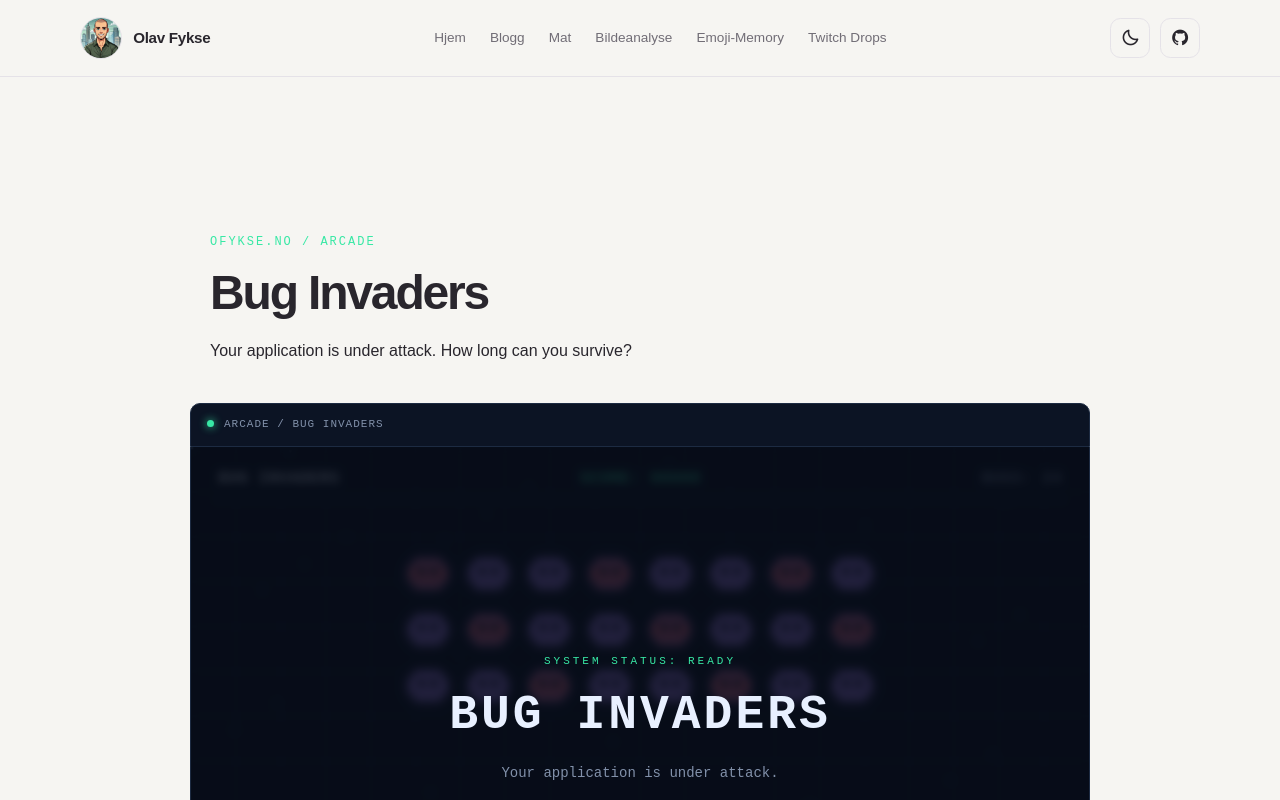
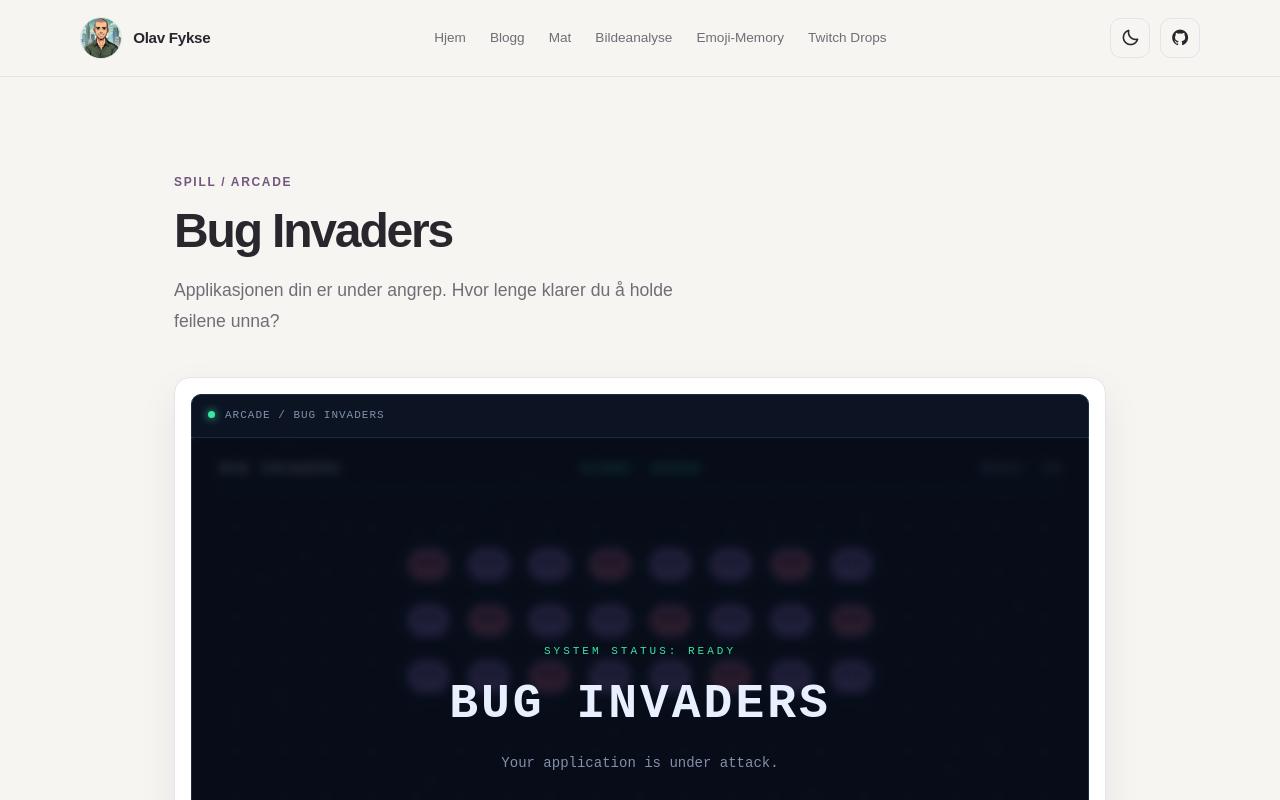
Before and after one commit to bouvet-ofykse/Blog-nextjs, a Next.js app: page /games/bug-invaders in a window 1280 px wide. Shown: the top 800 px of the page. Built offline with nearby package versions, Linux system fonts and the light colour scheme.

Commit message:
styling for game pages

```diff
--- /dev/null
+++ b/src/app/games/bug-invaders/page.module.css
@@ -0,0 +1,37 @@
+.page {
+    display: flex;
+    max-width: 932px;
+    flex-direction: column;
+    gap: 2.5rem;
+    margin: 0 auto;
+}
+
+.header {
+    max-width: 650px;
+}
+
+.eyebrow {
+    margin: 0 0 0.6rem;
+    color: var(--accent);
+    font-size: 0.75rem;
+    font-weight: 700;
+    letter-spacing: 0.14em;
+    text-transform: uppercase;
+}
+
+.intro {
+    max-width: 540px;
+    margin: 0;
+    color: var(--muted);
+    font-size: 1.1rem;
+    line-height: 1.75;
+}
+
+.gamePanel {
+    min-width: 0;
+    border: 1px solid var(--border);
+    border-radius: 1rem;
+    padding: clamp(0.5rem, 2vw, 1rem);
+    background: var(--surface);
+    box-shadow: var(--shadow);
+}
--- a/src/app/games/bug-invaders/page.tsx
+++ b/src/app/games/bug-invaders/page.tsx
@@ -1,4 +1,5 @@
 import Game from "@/components/games/bug-invaders/game";
+import styles from "./page.module.css";
 
 export const metadata = {
     title: "Bug Invaders | ofykse.no",
@@ -7,30 +8,18 @@ export const metadata = {
 
 export default function BugInvadersPage() {
     return (
-        <main>
-            <div style={{
-                maxWidth: "900px",
-                margin: "60px auto 20px",
-                padding: "0 20px",
-            }}>
-                <p style={{
-                    color: "#38e8a5",
-                    fontFamily: "monospace",
-                    fontSize: "12px",
-                    letterSpacing: "2px",
-                }}>
-                    OFYKSE.NO / ARCADE
+        <main className={styles.page}>
+            <header className={styles.header}>
+                <p className={styles.eyebrow}>Spill / Arcade</p>
+                <h1>Bug Invaders</h1>
+                <p className={styles.intro}>
+                    Applikasjonen din er under angrep. Hvor lenge klarer du å holde feilene unna?
                 </p>
+            </header>
 
-                <h1>Bug Invaders</h1>
-
-                <p>
-                    Your application is under attack.
-                    How long can you survive?
-                </p>
+            <div className={styles.gamePanel}>
+                <Game />
             </div>
-
-            <Game />
         </main>
     );
 }
--- a/src/components/games/bug-invaders/game.module.css
+++ b/src/components/games/bug-invaders/game.module.css
@@ -1,7 +1,7 @@
 .gameContainer {
     width: 100%;
     max-width: 900px;
-    margin: 40px auto;
+    margin: 0 auto;
     color: #e8f0ff;
     font-family: monospace;
 }
```
